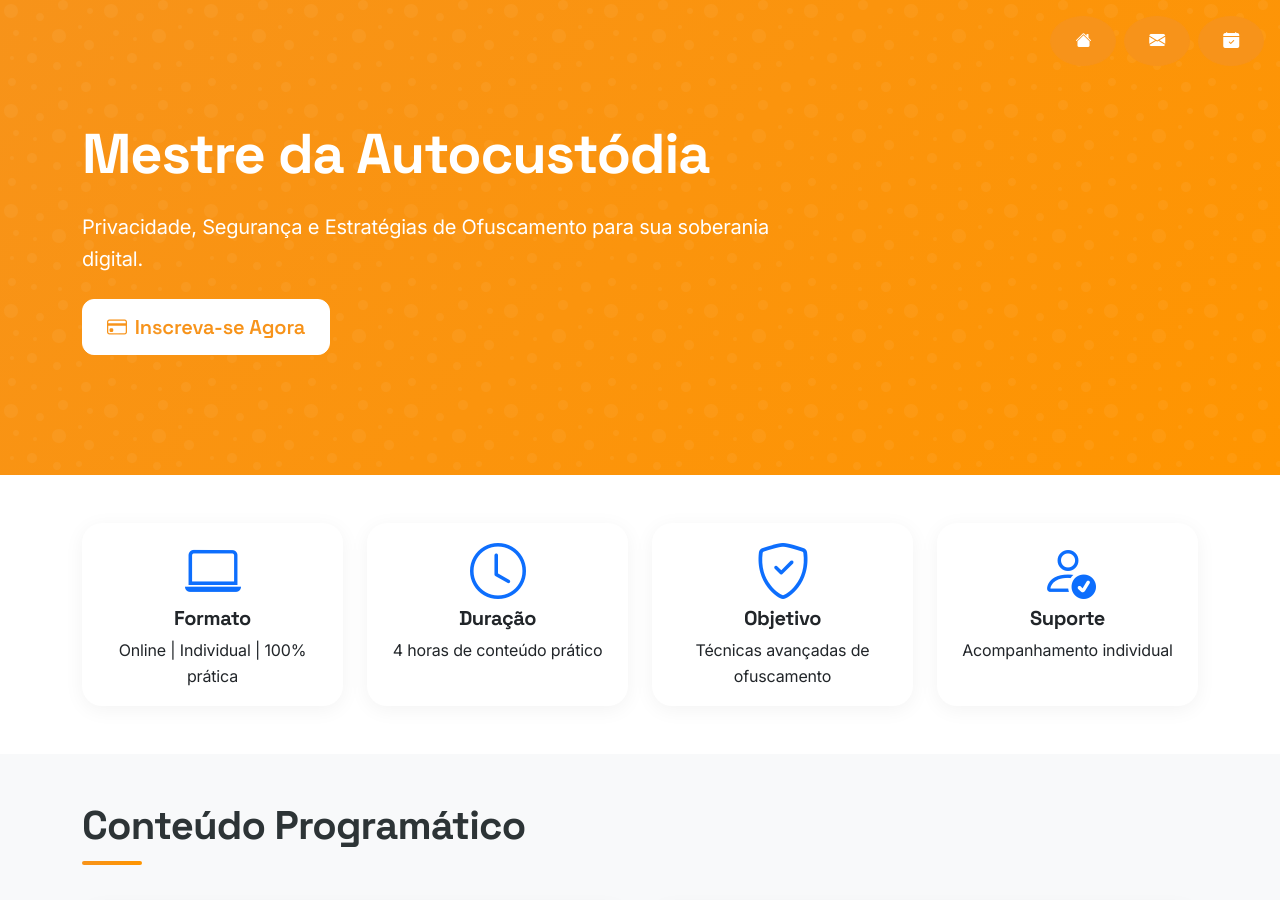
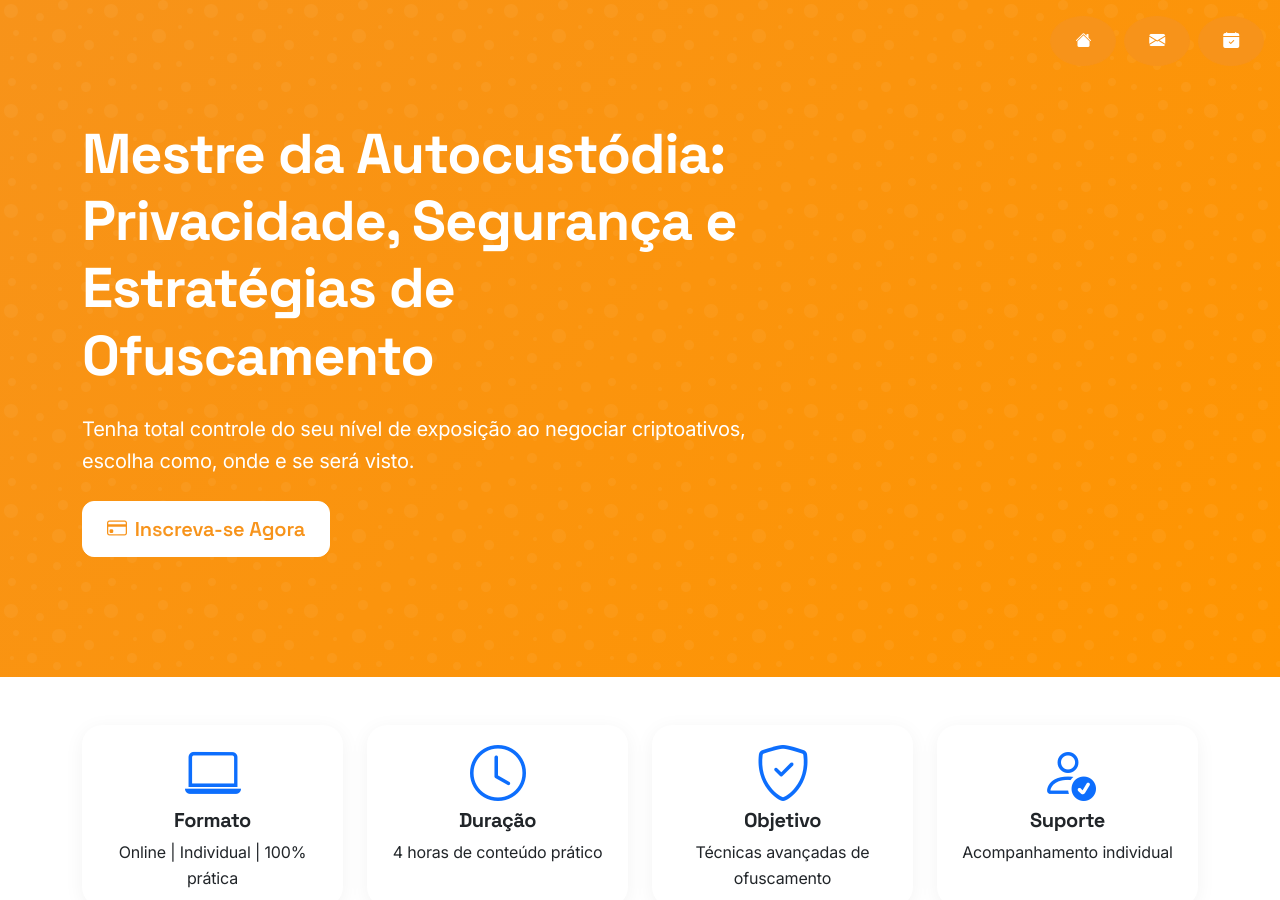
Before and after one commit to rmnobarra/bitcoinbr, a Jekyll site: the page built from courses/mestre-autocustodia.md, in a window 1280 px wide and 900 px high. Built offline with Jekyll 4.4.1, drawn with Linux system fonts in a browser that asks for light colours.

Commit message:
feature: updates

```diff
--- a/courses/mestre-autocustodia.md
+++ b/courses/mestre-autocustodia.md
@@ -24,8 +24,8 @@ permalink: /cursos/mestre-autocustodia/
     <div class="container">
         <div class="row align-items-center">
             <div class="col-lg-8">
-                <h1 class="display-4 fw-bold mb-4">Mestre da Autocustódia</h1>
-                <p class="lead mb-4">Privacidade, Segurança e Estratégias de Ofuscamento para sua soberania digital.</p>
+                <h1 class="display-4 fw-bold mb-4">Mestre da Autocustódia: Privacidade, Segurança e Estratégias de Ofuscamento</h1>
+                <p class="lead mb-4">Tenha total controle do seu nível de exposição ao negociar criptoativos, escolha como, onde e se será visto.</p>
                 <a href="#" class="btn btn-light btn-lg" target="_blank" rel="noopener noreferrer">
                     <i class="bi bi-credit-card me-2"></i>Inscreva-se Agora
                 </a>
```
Also changed, not shown: courses/primeiros-passos.md (+1 -1 lines), courses/soberania-digital.md (+2 -2 lines).
